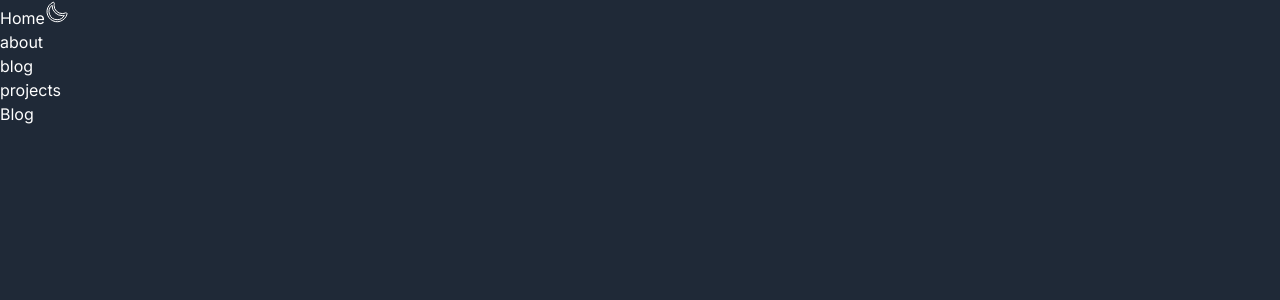
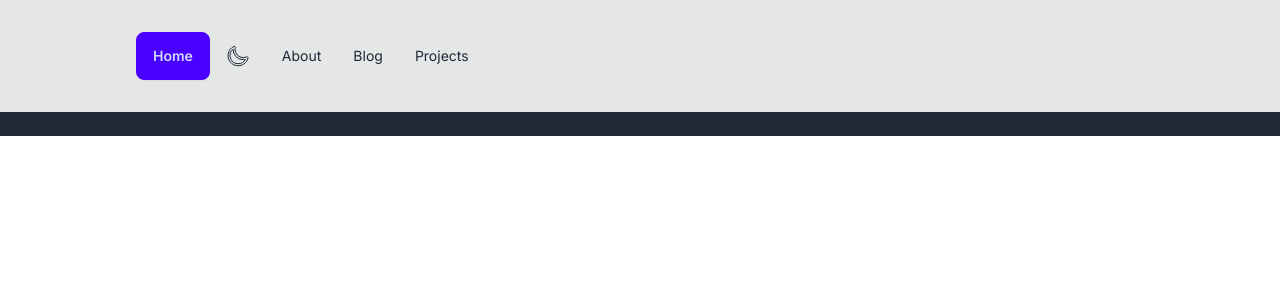
Before and after one commit to kimyoonduk/dotcom, a Next.js app: page /blog in a window 1280 px wide. Shown: the top 300 px of the page. Built offline with nearby package versions, Linux system fonts and the light colour scheme.

Commit message:
applied daisyui

```diff
--- a/_components/header/index.tsx
+++ b/_components/header/index.tsx
@@ -19,11 +19,15 @@ export const Header = ({ render, title }: Props) => {
       <div>
         <nav className="bg-base-300 py-4">
           <div className="navbar px-8 max-w-6xl mx-auto flex-col sm:flex-row">
-            <Link href="/" className="btn btn-primary">
-              Home
-            </Link>
-            <ThemeSwitcher hideTooltip />
             <ul className="menu menu-horizontal md:ml-8">
+              <li>
+                <Link href="/" className="btn btn-primary">
+                  Home
+                </Link>
+              </li>
+              <li>
+                <ThemeSwitcher hideTooltip />
+              </li>
               {links.map((link) => {
                 return (
                   <li key={link.href}>
--- a/tailwind.config.ts
+++ b/tailwind.config.ts
@@ -3,7 +3,7 @@ import type { Config } from "tailwindcss";
 const config: Config = {
   content: [
     "./pages/**/*.{js,ts,jsx,tsx,mdx}",
-    "./components/**/*.{js,ts,jsx,tsx,mdx}",
+    "./_components/**/*.{js,ts,jsx,tsx,mdx}",
     "./app/**/*.{js,ts,jsx,tsx,mdx}",
   ],
   theme: {
@@ -15,7 +15,7 @@ const config: Config = {
       },
     },
   },
-  plugins: [],
+  plugins: [require("daisyui")],
   darkMode: "class",
 };
 export default config;
```
